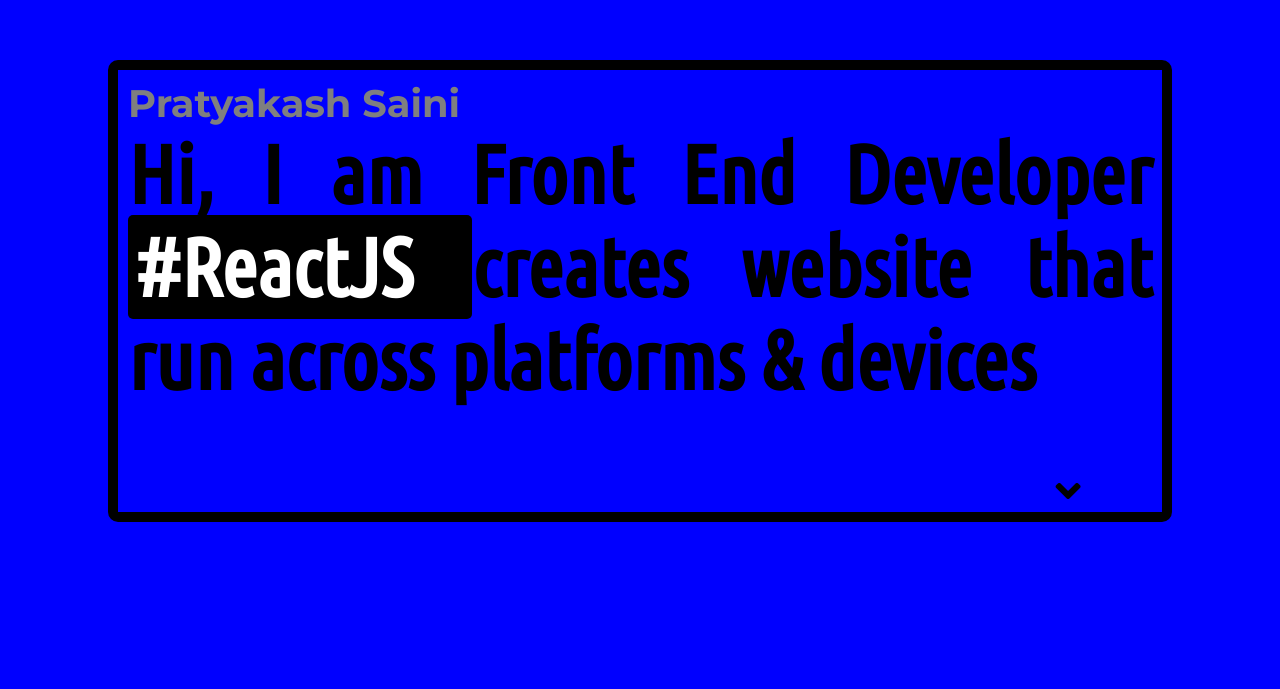
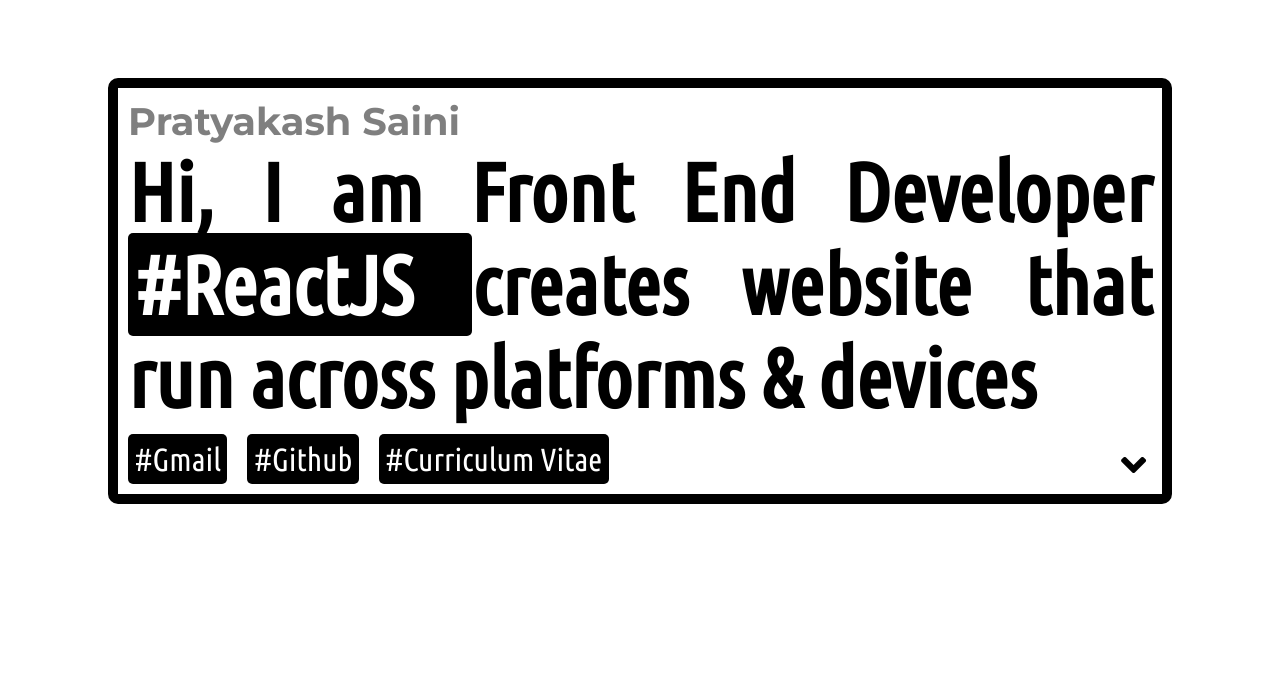
Before and after one commit to pratyakash/pratyakash.github.io, a React (Create React App) app in the folder pratyakash.github.io/: page / in a window 1280 px wide. Shown: the part 109-798 px from the top of the page. Built offline with nearby package versions, Linux system fonts and the light colour scheme.

Commit message:
Using of Flex

```diff
--- a/pratyakash.github.io/src/components/Introduction/Intro.js
+++ b/pratyakash.github.io/src/components/Introduction/Intro.js
@@ -11,11 +11,11 @@
                     <div className="description">
                         <h1>Hi, I am Front End Developer  <a className="special" href="https://reactjs.org/" target="_black" > #ReactJS </a>creates website that run across platforms & devices</h1>
                     </div>
-                    {/* <div className="connect">
+                    <div className="connect">
                         <a href>#Gmail</a>
                         <a href>#Github</a>
                         <a href>#Curriculum Vitae</a>
-                    </div> */}
+                    </div>
                     <div className="click_me_body">
                         <button><i class="fas fa-angle-down fa-3x"></i></button>
                     </div>
--- a/pratyakash.github.io/src/resources/scss/components/Introduction/_intro.scss
+++ b/pratyakash.github.io/src/resources/scss/components/Introduction/_intro.scss
@@ -1,5 +1,5 @@
 .intro_wrapper{
-    background:blue;
+    // background:blue;
     height: 100vh;
     justify-content: center;
     align-items: center;
@@ -8,7 +8,6 @@
 
 .intro{
     width: 80%;
-    // height: 80vh;
     border: 10px solid black;
     padding: 10px;
     border-radius: 10px;
@@ -60,8 +59,9 @@
 
 .connect{
     display: inline-block;
-    position: absolute;
-    top: 85%;
+    // position: absolute;
+    // top: 85%;
+    margin-top:1%;
 }
 
 .connect a{
@@ -92,10 +92,10 @@
 
 .click_me_body{
     display: block;
+    float: right;
     margin-left: auto;
     margin-right: auto;
-    margin-top: 4.2vmax;
-    margin-left: 90%;
+    margin-top: 1%;
 
 }
 .click_me_body button{
```
